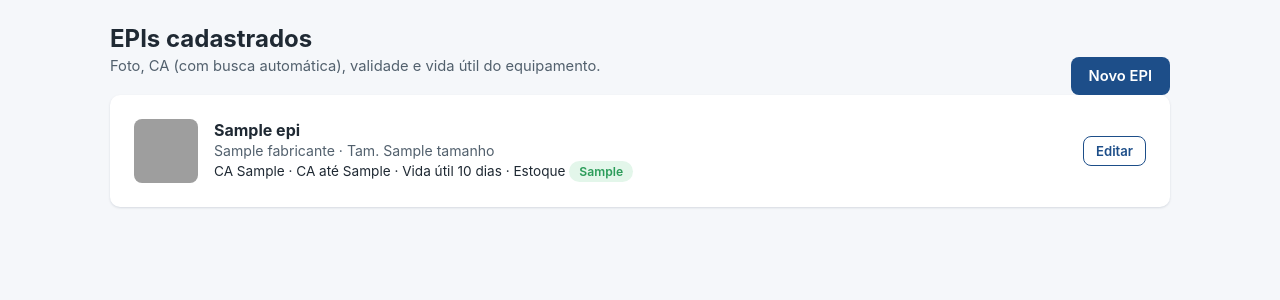
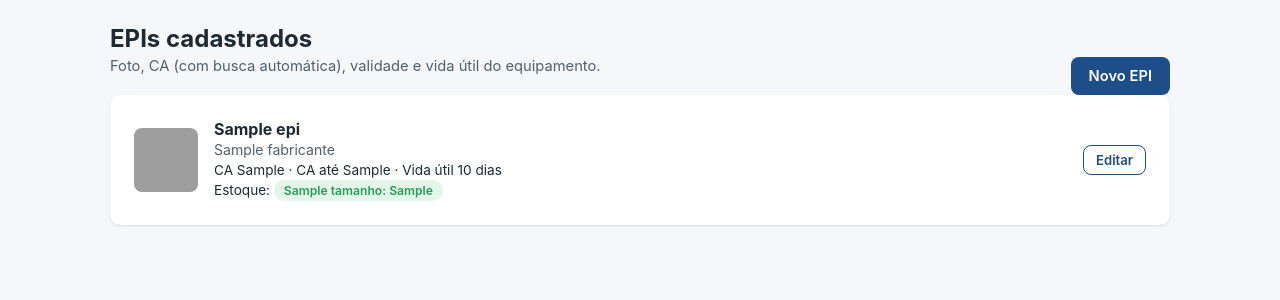
Before and after one commit to thiagorgomberg-star/controle-epi, a Flask app: template epi-controle/app/templates/admin/epis.html in a window 1280 px wide. Shown: the top 300 px of the page. Run offline with Flask 3, Linux system fonts and the light colour scheme; the template is opened without the code that fills it: most values are stand-ins (such as "Sample title", 1, 10 or a date in 2020); some libraries are stand-ins or nearby versions; grey boxes are pictures that could not be loaded.

Commit message:
Update epis.html

```diff
--- a/epi-controle/app/templates/admin/epis.html
+++ b/epi-controle/app/templates/admin/epis.html
@@ -25,14 +25,20 @@
         <strong>{{ epi.nome }}</strong>
         {% if not epi.ativo %}<span class="selo cinza">Removido</span>{% endif %}
         <br>
-        <span style="color:var(--cinza-600);font-size:0.88rem">
-          {{ epi.fabricante or '—' }}{% if epi.tamanho %} · Tam. {{ epi.tamanho }}{% endif %}
+        <span style="color:var(--cinza-600);font-size:0.88rem">{{ epi.fabricante or '—' }}</span><br>
+        <span style="font-size:0.85rem">
+          CA {{ epi.ca_numero or '—' }} · CA até {{ epi.ca_validade or '—' }} ·
+          Vida útil {{ epi.vida_util_dias }} dias
         </span><br>
         <span style="font-size:0.85rem">
-          CA {{ epi.ca_numero or '—' }} · CA até {{ epi.ca_validade or '—' }} ·
-          Vida útil {{ epi.vida_util_dias }} dias ·
-          Estoque
-          <span class="selo {{ 'vermelho' if epi.estoque_atual <= epi.estoque_minimo else 'verde' }}">{{ epi.estoque_atual }}</span>
+          Estoque:
+          {% if not epi.tamanhos %}
+            <span class="selo cinza">nenhum tamanho cadastrado</span>
+          {% else %}
+            {% for t in epi.tamanhos %}
+              <span class="selo {{ 'vermelho' if t.estoque_atual <= t.estoque_minimo else 'verde' }}" style="margin-right:4px">{{ t.tamanho }}: {{ t.estoque_atual }}</span>
+            {% endfor %}
+          {% endif %}
         </span>
       </div>
       <div style="display:flex;gap:8px">
```
